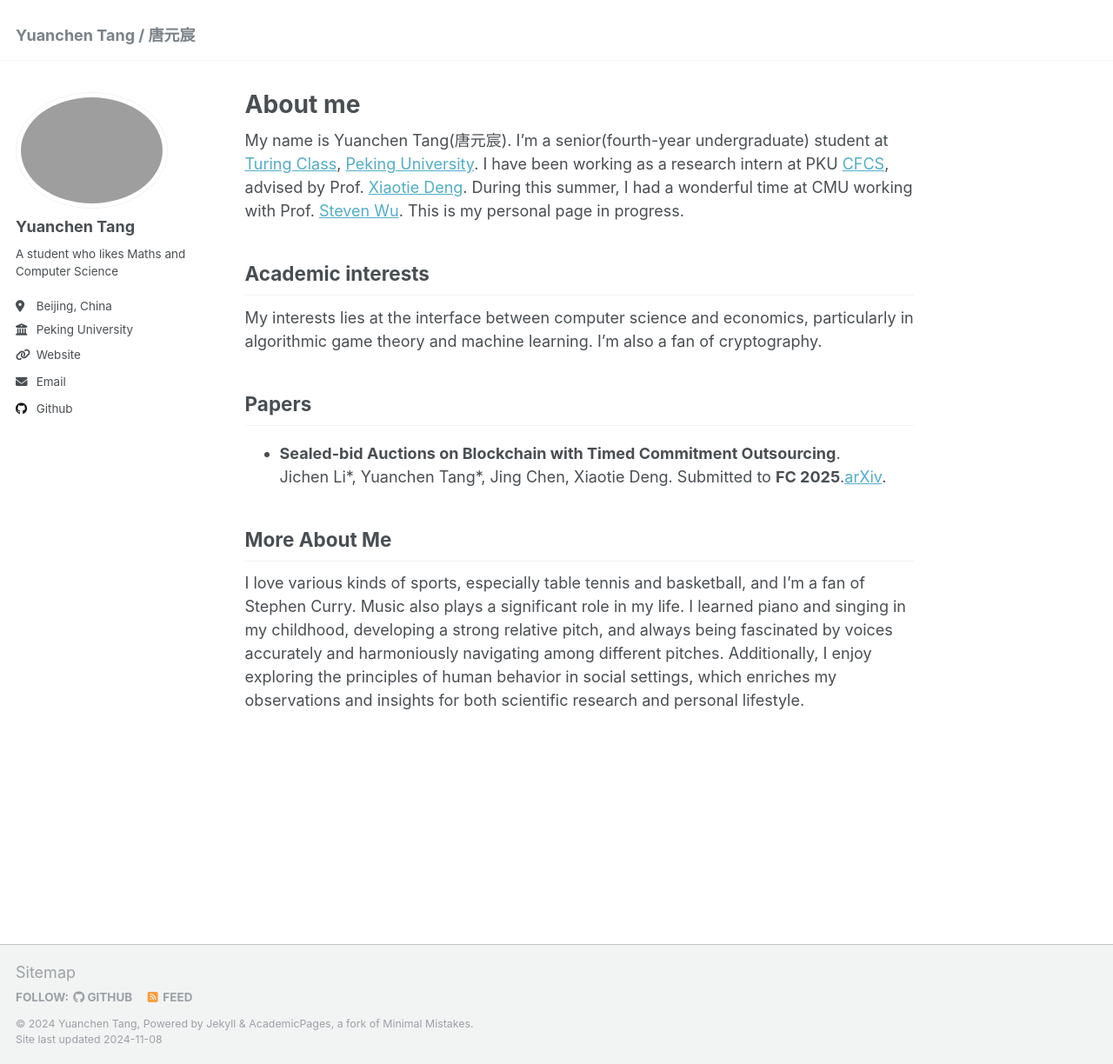
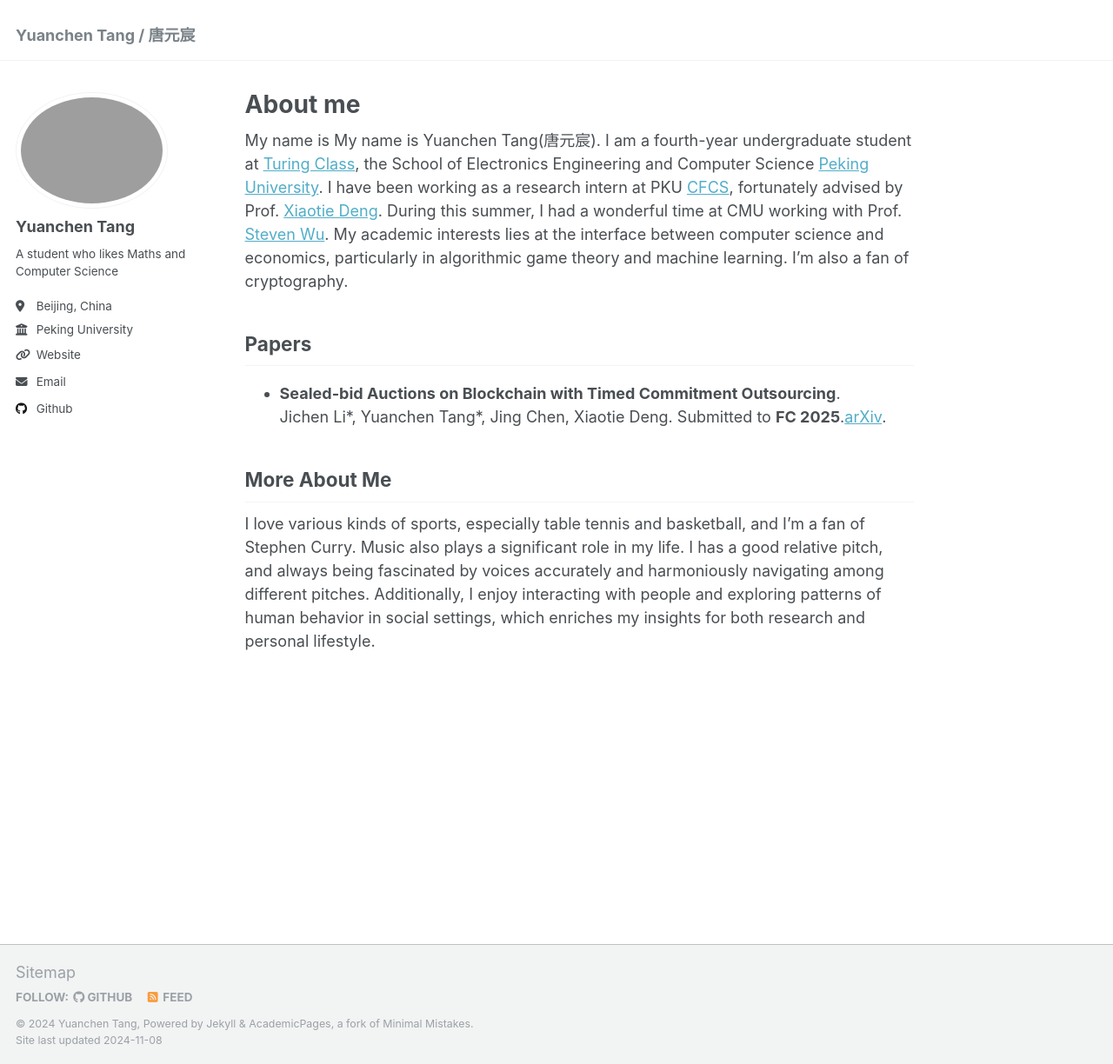
Before and after one commit to BrianTang02/briantang02.github.io, a Jekyll site: the page built from _pages/about.md, in a window 1280 px wide and 1224 px high. Shown: the whole window at 87% size. Built offline with Jekyll 4.4.1, drawn with Linux system fonts in a browser that asks for light colours.

Commit message:
Update about.md

```diff
--- a/_pages/about.md
+++ b/_pages/about.md
@@ -7,15 +7,11 @@ redirect_from:
   - /about.html
 ---
 
-My name is Yuanchen Tang(唐元宸). I'm a senior(fourth-year undergraduate) student at [Turing Class](https://cfcs.pku.edu.cn/english/research/turing_program/introduction1/index.htm), [Peking University](https://www.pku.edu.cn).
-I have been working as a research intern at PKU [CFCS](https://cfcs.pku.edu.cn/english/), advised by Prof. [Xiaotie Deng](https://cfcs.pku.edu.cn/english/people/faculty/xiaotiedeng/index.htm). During this summer, I had a wonderful time at CMU working with Prof. [Steven Wu](https://zstevenwu.com).
-This is my personal page in progress.
-
-## Academic interests
-My interests lies at the interface between computer science and economics, particularly in algorithmic game theory and machine learning. I'm also a fan of cryptography.
+My name is My name is Yuanchen Tang(唐元宸). I am a fourth-year undergraduate student at [Turing Class](https://cfcs.pku.edu.cn/english/research/turing_program/introduction1/index.htm), the School of Electronics Engineering and Computer Science [Peking University](https://www.pku.edu.cn).
+I have been working as a research intern at PKU [CFCS](https://cfcs.pku.edu.cn/english/), fortunately advised by Prof. [Xiaotie Deng](https://cfcs.pku.edu.cn/english/people/faculty/xiaotiedeng/index.htm). During this summer, I had a wonderful time at CMU working with Prof. [Steven Wu](https://zstevenwu.com). My academic interests lies at the interface between computer science and economics, particularly in algorithmic game theory and machine learning. I'm also a fan of cryptography.
 
 ## Papers
 + **Sealed-bid Auctions on Blockchain with Timed Commitment Outsourcing**. <br>Jichen Li\*, Yuanchen Tang\*, Jing Chen, Xiaotie Deng. Submitted to **FC 2025**.[arXiv](https://arxiv.org/abs/2410.10607).
 
 ## More About Me
-I love various kinds of sports, especially table tennis and basketball, and I'm a fan of Stephen Curry. Music also plays a significant role in my life. I learned piano and singing in my childhood, developing a strong relative pitch, and always being fascinated by voices accurately and harmoniously navigating among different pitches. Additionally, I enjoy exploring the principles of human behavior in social settings, which enriches my observations and insights for both scientific research and personal lifestyle.
+I love various kinds of sports, especially table tennis and basketball, and I'm a fan of Stephen Curry. Music also plays a significant role in my life. I has a good relative pitch, and always being fascinated by voices accurately and harmoniously navigating among different pitches. Additionally, I enjoy interacting with people and exploring patterns of human behavior in social settings, which enriches my insights for both research and personal lifestyle.
```
